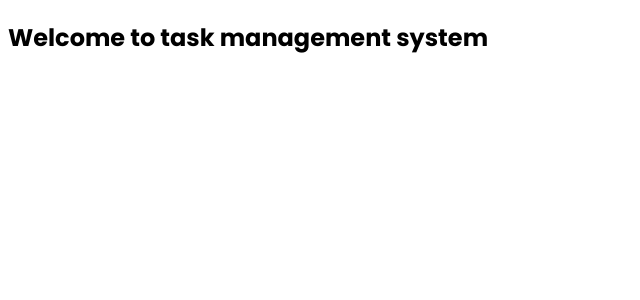
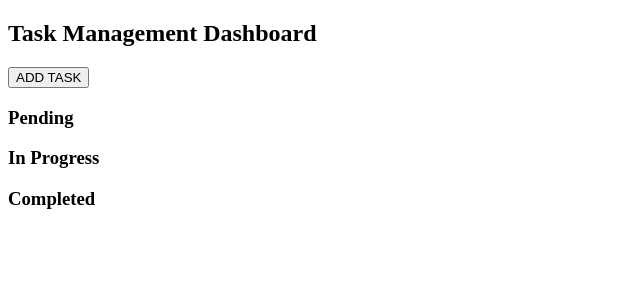
Before and after one commit to muqadasghazal/task_management, a PHP site: page /dashboard.php in a window 1280 px wide. Shown: the top 300 px of the page, without its empty margins (0-640 px from the left). Run offline with PHP 8.4, Linux system fonts and the light colour scheme; the visitor is signed in with stand-in values (Sample User, id 1); data that the repository does not hold is empty.

Commit message:
Add files via upload

```diff
--- a/pages/dashboard.php
+++ b/pages/dashboard.php
@@ -1,12 +1,90 @@
+<?php
+session_start();
+include('../dbconnection.php');
+
+// Check if user is logged in
+if (!isset($_SESSION['userName'])) {
+    header("Location: login.php");
+    exit();
+}
+
+$user_email = $_SESSION['email'];
+
+// Fetch tasks from the database based on user_email
+$user_query = "SELECT user_id FROM user WHERE email = '$user_email'";
+$user_result = mysqli_query($conn, $user_query);
+$user_row = mysqli_fetch_assoc($user_result);
+$user_id = $user_row['user_id'];
+
+$task_query = "SELECT * FROM task WHERE user_id = '$user_id'";
+$task_result = mysqli_query($conn, $task_query);
+?>
+
 <!DOCTYPE html>
 <html lang="en">
 <head>
     <meta charset="UTF-8">
     <meta name="viewport" content="width=device-width, initial-scale=1.0">
-    <link rel="stylesheet" href="../style.css">
-    <title>Task Management System</title>
+    <title>Task Management Dashboard</title>
+
+
 </head>
 <body>
-    <h2>Welcome to task management system</h2>
+<h2>Task Management Dashboard</h2>
+<a href="addtask.php"><button class="btn">ADD TASK</button></a>
+
+    <div class="container">
+
+
+        <div class="block">
+            <h3>Pending</h3>
+            <?php
+            while ($task_row = mysqli_fetch_assoc($task_result)) {
+                if ($task_row['status'] == 'Pending') {
+                    echo "<div class='task'>
+                            <h4>" . $task_row['title'] . "</h4>
+                            <p>" . $task_row['description'] . "</p>
+                            <p>Due Date: " . $task_row['due_date'] . "</p>
+
+                          </div>";
+                }
+            }
+            ?>
+        </div>
+
+        <div class="block">
+            <h3>In Progress</h3>
+            <?php
+            mysqli_data_seek($task_result, 0); // Reset the pointer to the beginning
+            while ($task_row = mysqli_fetch_assoc($task_result)) {
+                if ($task_row['status'] == 'In Progress') {
+                    echo "<div class='task'>
+                            <h4>" . $task_row['title'] . "</h4>
+                            <p>" . $task_row['description'] . "</p>
+                            <p>Due Date: " . $task_row['due_date'] . "</p>
+
+                          </div>";
+                }
+            }
+            ?>
+        </div>
+
+        <div class="block">
+            <h3>Completed</h3>
+            <?php
+            mysqli_data_seek($task_result, 0); // Reset the pointer to the beginning
+            while ($task_row = mysqli_fetch_assoc($task_result)) {
+                if ($task_row['status'] == 'Completed') {
+                    echo "<div class='task'>
+                            <h4>" . $task_row['title'] . "</h4>
+                            <p>" . $task_row['description'] . "</p>
+                            <p>Due Date: " . $task_row['due_date'] . "</p>
+
+                          </div>";
+                }
+            }
+            ?>
+        </div>
+    </div>
 </body>
 </html>
```
Also changed, not shown: pages/addtask.php (added, +85 -0 lines).
